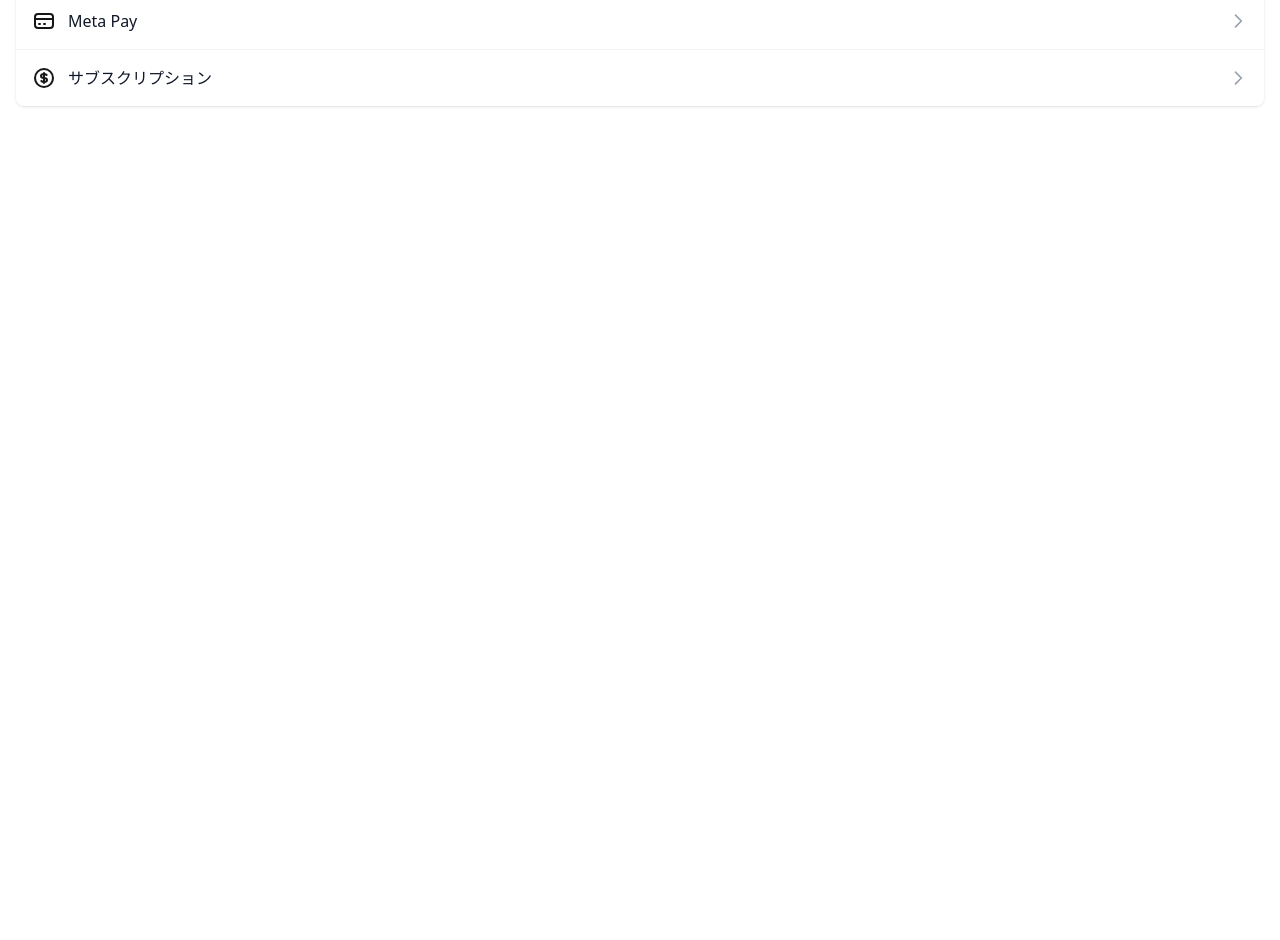
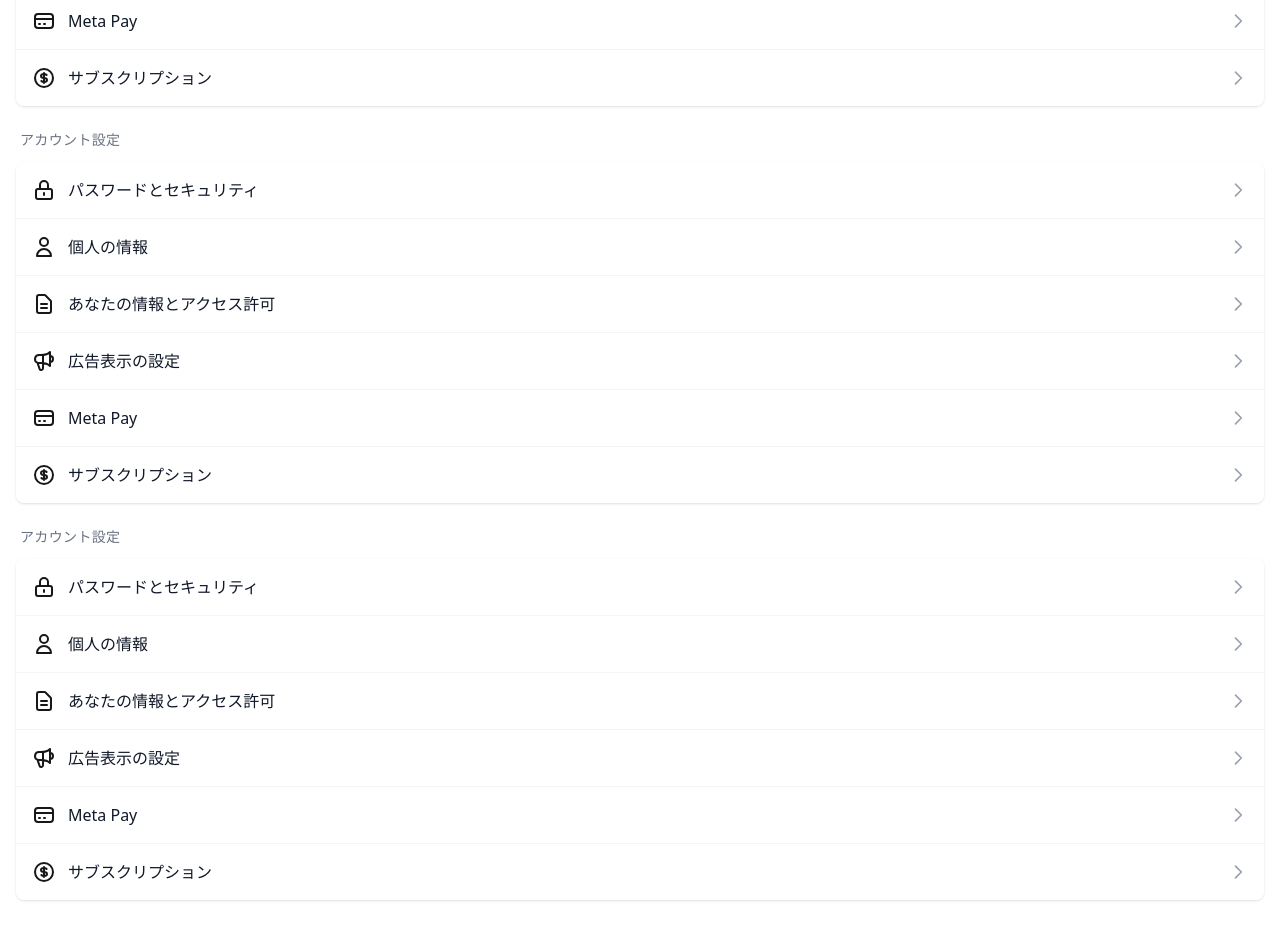
Before and after one commit to shunotsuda/trip-app, a Next.js app: page /settings in a window 1280 px wide. Shown: the part 680-1620 px from the top of the page. Before the commit the page ends 890 px from the top, so only its background shows below. Built offline with nearby package versions, Linux system fonts and the light colour scheme.

Commit message:
Update login and settings pages

```diff
--- a/src/app/login/page.tsx
+++ b/src/app/login/page.tsx
@@ -3,7 +3,7 @@
 
 export default function LoginPage() {
 	return (
-		<div className="h-h-screen-fix bg-peach flex items-center justify-center px-4 overflow-hidden">
+		<div className="min-h-dvh bg-peach flex items-center justify-center px-4 overflow-hidden">
 			<div className="w-full max-w-md md:max-w-lg lg:max-w-xl flex flex-col justify-between h-full py-4">
 				<div className="flex flex-col justify-between flex-1">
 					<div className="pt-20 md:pt-0 xl:pt-6">
--- a/src/app/settings/page.tsx
+++ b/src/app/settings/page.tsx
@@ -267,6 +267,278 @@
 					}}
 					className="mb-6"
 				/>
+				{/* アカウント設定 */}
+				<SectionHeader title="アカウント設定" className="px-1 mb-2" />
+				<CardGroup
+					group={{
+						id: "account-settings",
+						items: [
+							{
+								id: "password-security",
+								icon: (
+									<svg
+										className="w-6 h-6"
+										fill="none"
+										stroke="currentColor"
+										viewBox="0 0 24 24"
+									>
+										<path
+											strokeLinecap="round"
+											strokeLinejoin="round"
+											strokeWidth={2}
+											d="M12 15v2m-6 4h12a2 2 0 002-2v-6a2 2 0 00-2-2H6a2 2 0 00-2 2v6a2 2 0 002 2zm10-10V7a4 4 0 00-8 0v4h8z"
+										/>
+									</svg>
+								),
+								title: "パスワードとセキュリティ",
+								showArrow: true,
+								onClick: () => console.log("パスワードとセキュリティ"),
+							},
+							{
+								id: "personal-info",
+								icon: (
+									<svg
+										className="w-6 h-6"
+										fill="none"
+										stroke="currentColor"
+										viewBox="0 0 24 24"
+									>
+										<path
+											strokeLinecap="round"
+											strokeLinejoin="round"
+											strokeWidth={2}
+											d="M16 7a4 4 0 11-8 0 4 4 0 018 0zM12 14a7 7 0 00-7 7h14a7 7 0 00-7-7z"
+										/>
+									</svg>
+								),
+								title: "個人の情報",
+								showArrow: true,
+								onClick: () => console.log("個人の情報"),
+							},
+							{
+								id: "info-access",
+								icon: (
+									<svg
+										className="w-6 h-6"
+										fill="none"
+										stroke="currentColor"
+										viewBox="0 0 24 24"
+									>
+										<path
+											strokeLinecap="round"
+											strokeLinejoin="round"
+											strokeWidth={2}
+											d="M9 12h6m-6 4h6m2 5H7a2 2 0 01-2-2V5a2 2 0 012-2h5.586a1 1 0 01.707.293l5.414 5.414a1 1 0 01.293.707V19a2 2 0 01-2 2z"
+										/>
+									</svg>
+								),
+								title: "あなたの情報とアクセス許可",
+								showArrow: true,
+								onClick: () => console.log("あなたの情報とアクセス許可"),
+							},
+							{
+								id: "ad-settings",
+								icon: (
+									<svg
+										className="w-6 h-6"
+										fill="none"
+										stroke="currentColor"
+										viewBox="0 0 24 24"
+									>
+										<path
+											strokeLinecap="round"
+											strokeLinejoin="round"
+											strokeWidth={2}
+											d="M11 5.882V19.24a1.76 1.76 0 01-3.417.592l-2.147-6.15M18 13a3 3 0 100-6M5.436 13.683A4.001 4.001 0 017 6h1.832c4.1 0 7.625-1.234 9.168-3v14c-1.543-1.766-5.067-3-9.168-3H7a3.988 3.988 0 01-1.564-.317z"
+										/>
+									</svg>
+								),
+								title: "広告表示の設定",
+								showArrow: true,
+								onClick: () => console.log("広告表示の設定"),
+							},
+							{
+								id: "meta-pay",
+								icon: (
+									<svg
+										className="w-6 h-6"
+										fill="none"
+										stroke="currentColor"
+										viewBox="0 0 24 24"
+									>
+										<path
+											strokeLinecap="round"
+											strokeLinejoin="round"
+											strokeWidth={2}
+											d="M3 10h18M7 15h1m4 0h1m-7 4h12a3 3 0 003-3V8a3 3 0 00-3-3H6a3 3 0 00-3 3v8a3 3 0 003 3z"
+										/>
+									</svg>
+								),
+								title: "Meta Pay",
+								showArrow: true,
+								onClick: () => console.log("Meta Pay"),
+							},
+							{
+								id: "subscription",
+								icon: (
+									<svg
+										className="w-6 h-6"
+										fill="none"
+										stroke="currentColor"
+										viewBox="0 0 24 24"
+									>
+										<path
+											strokeLinecap="round"
+											strokeLinejoin="round"
+											strokeWidth={2}
+											d="M12 8c-1.657 0-3 .895-3 2s1.343 2 3 2 3 .895 3 2-1.343 2-3 2m0-8c1.11 0 2.08.402 2.599 1M12 8V7m0 1v8m0 0v1m0-1c-1.11 0-2.08-.402-2.599-1M21 12a9 9 0 11-18 0 9 9 0 0118 0z"
+										/>
+									</svg>
+								),
+								title: "サブスクリプション",
+								showArrow: true,
+								onClick: () => console.log("サブスクリプション"),
+							},
+						],
+					}}
+					className="mb-6"
+				/>
+				{/* アカウント設定 */}
+				<SectionHeader title="アカウント設定" className="px-1 mb-2" />
+				<CardGroup
+					group={{
+						id: "account-settings",
+						items: [
+							{
+								id: "password-security",
+								icon: (
+									<svg
+										className="w-6 h-6"
+										fill="none"
+										stroke="currentColor"
+										viewBox="0 0 24 24"
+									>
+										<path
+											strokeLinecap="round"
+											strokeLinejoin="round"
+											strokeWidth={2}
+											d="M12 15v2m-6 4h12a2 2 0 002-2v-6a2 2 0 00-2-2H6a2 2 0 00-2 2v6a2 2 0 002 2zm10-10V7a4 4 0 00-8 0v4h8z"
+										/>
+									</svg>
+								),
+								title: "パスワードとセキュリティ",
+								showArrow: true,
+								onClick: () => console.log("パスワードとセキュリティ"),
+							},
+							{
+								id: "personal-info",
+								icon: (
+									<svg
+										className="w-6 h-6"
+										fill="none"
+										stroke="currentColor"
+										viewBox="0 0 24 24"
+									>
+										<path
+											strokeLinecap="round"
+											strokeLinejoin="round"
+											strokeWidth={2}
+											d="M16 7a4 4 0 11-8 0 4 4 0 018 0zM12 14a7 7 0 00-7 7h14a7 7 0 00-7-7z"
+										/>
+									</svg>
+								),
+								title: "個人の情報",
+								showArrow: true,
+								onClick: () => console.log("個人の情報"),
+							},
+							{
+								id: "info-access",
+								icon: (
+									<svg
+										className="w-6 h-6"
+										fill="none"
+										stroke="currentColor"
+										viewBox="0 0 24 24"
+									>
+										<path
+											strokeLinecap="round"
+											strokeLinejoin="round"
+											strokeWidth={2}
+											d="M9 12h6m-6 4h6m2 5H7a2 2 0 01-2-2V5a2 2 0 012-2h5.586a1 1 0 01.707.293l5.414 5.414a1 1 0 01.293.707V19a2 2 0 01-2 2z"
+										/>
+									</svg>
+								),
+								title: "あなたの情報とアクセス許可",
+								showArrow: true,
+								onClick: () => console.log("あなたの情報とアクセス許可"),
+							},
+							{
+								id: "ad-settings",
+								icon: (
+									<svg
+										className="w-6 h-6"
+										fill="none"
+										stroke="currentColor"
+										viewBox="0 0 24 24"
+									>
+										<path
+											strokeLinecap="round"
+											strokeLinejoin="round"
+											strokeWidth={2}
+											d="M11 5.882V19.24a1.76 1.76 0 01-3.417.592l-2.147-6.15M18 13a3 3 0 100-6M5.436 13.683A4.001 4.001 0 017 6h1.832c4.1 0 7.625-1.234 9.168-3v14c-1.543-1.766-5.067-3-9.168-3H7a3.988 3.988 0 01-1.564-.317z"
+										/>
+									</svg>
+								),
+								title: "広告表示の設定",
+								showArrow: true,
+								onClick: () => console.log("広告表示の設定"),
+							},
+							{
+								id: "meta-pay",
+								icon: (
+									<svg
+										className="w-6 h-6"
+										fill="none"
+										stroke="currentColor"
+										viewBox="0 0 24 24"
+									>
+										<path
+											strokeLinecap="round"
+											strokeLinejoin="round"
+											strokeWidth={2}
+											d="M3 10h18M7 15h1m4 0h1m-7 4h12a3 3 0 003-3V8a3 3 0 00-3-3H6a3 3 0 00-3 3v8a3 3 0 003 3z"
+										/>
+									</svg>
+								),
+								title: "Meta Pay",
+								showArrow: true,
+								onClick: () => console.log("Meta Pay"),
+							},
+							{
+								id: "subscription",
+								icon: (
+									<svg
+										className="w-6 h-6"
+										fill="none"
+										stroke="currentColor"
+										viewBox="0 0 24 24"
+									>
+										<path
+											strokeLinecap="round"
+											strokeLinejoin="round"
+											strokeWidth={2}
+											d="M12 8c-1.657 0-3 .895-3 2s1.343 2 3 2 3 .895 3 2-1.343 2-3 2m0-8c1.11 0 2.08.402 2.599 1M12 8V7m0 1v8m0 0v1m0-1c-1.11 0-2.08-.402-2.599-1M21 12a9 9 0 11-18 0 9 9 0 0118 0z"
+										/>
+									</svg>
+								),
+								title: "サブスクリプション",
+								showArrow: true,
+								onClick: () => console.log("サブスクリプション"),
+							},
+						],
+					}}
+					className="mb-6"
+				/>
 			</div>
 		</div>
 	);
```
